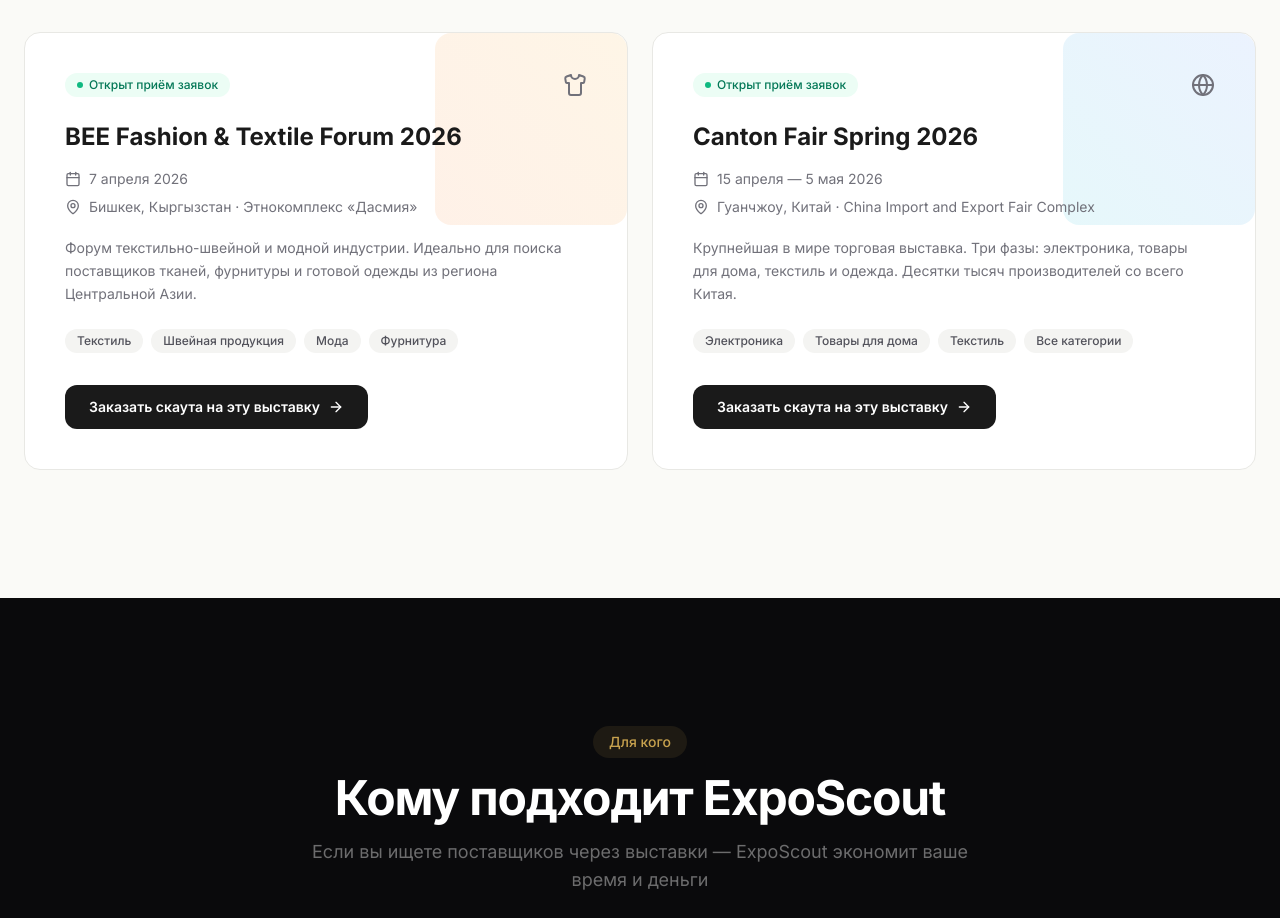
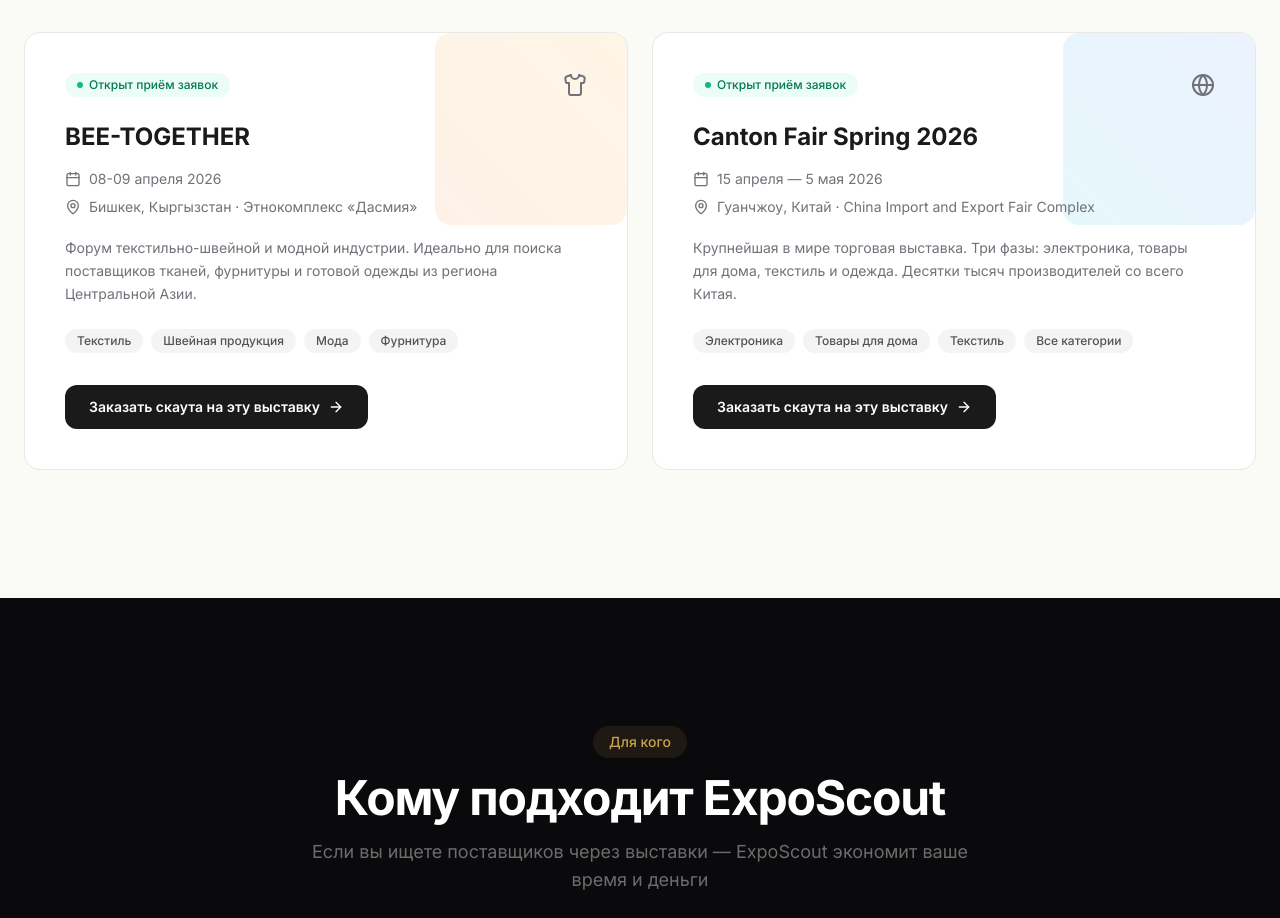
Before and after one commit to mrgnfndr-dr/exposcout, a Next.js app: page / in a window 1280 px wide. Shown: the part 1380-2298 px from the top of the page. Built offline with nearby package versions, Linux system fonts and the light colour scheme.

Commit message:
Update events.tsx

```diff
--- a/components/events.tsx
+++ b/components/events.tsx
@@ -9,8 +9,8 @@
 
 const EVENTS = [
   {
-    name: "BEE Fashion & Textile Forum 2026",
-    dates: "7 апреля 2026",
+    name: "BEE-TOGETHER",
+    dates: "08-09 апреля 2026",
     city: "Бишкек, Кыргызстан",
     venue: "Этнокомплекс «Дасмия»",
     description:
```
